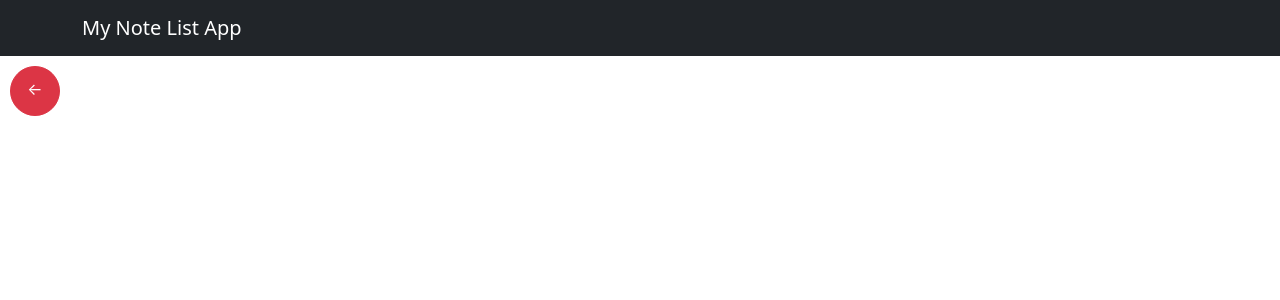
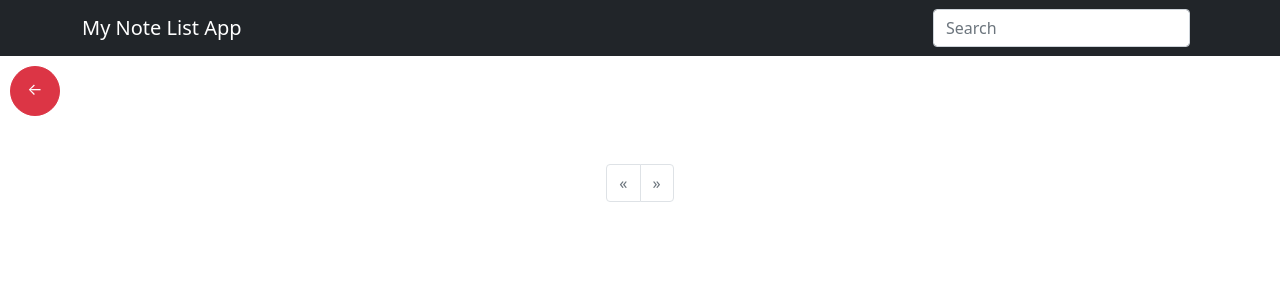
Before and after one commit to Cyreus/Note-List-App, a Flask app: page /notes in a window 1280 px wide. Shown: the top 300 px of the page. Run offline with Flask 3, Linux system fonts and the light colour scheme; some libraries are stand-ins or nearby versions.

Commit message:
search-dynamic

```diff
--- a/app.py
+++ b/app.py
@@ -1,11 +1,11 @@
 import uuid
 from flask_migrate import Migrate
 from models import db, Elements, Circles
-from flask import Flask, render_template, request, redirect, url_for
+from flask import Flask, render_template, request, redirect, url_for, jsonify
+from flask_paginate import get_page_parameter
 import hmac
 import hashlib
 import base64
-from flask import current_app
 
 app = Flask(__name__)
 
@@ -31,30 +31,50 @@ def add_notes():
 
 @app.route('/add', methods=['POST'])
 def add_note():
-    val = uuid.uuid4()
-    message = str(val).encode('utf-8')
-    secret_key = current_app.secret_key.encode('utf-8')
-    signature = hmac.new(secret_key, message, hashlib.sha256).digest()
-    hashed = base64.urlsafe_b64encode(signature).decode('utf-8')
-    title = request.form['title']
-    detail = request.form.getlist('detail')
-    new_title = Elements(title=title, noteKey=hashed)
-    db.session.add(new_title)
-    db.session.commit()
-    for d in detail:
-        new_detail = Circles(detail=d, hashKey=hashed)
-        db.session.add(new_detail)
-    db.session.commit()
+    try:
+        val = uuid.uuid4()
+        message = str(val).encode('utf-8')
+        secret_key = app.secret_key.encode('utf-8')
+        signature = hmac.new(secret_key, message, hashlib.sha256).digest()
+        hashed = base64.urlsafe_b64encode(signature).decode('utf-8')
+        title = request.form['title']
+        detail = request.form.getlist('detail')
+        new_title = Elements(title=title, noteKey=hashed)
+        db.session.add(new_title)
+        db.session.commit()
+        for d in detail:
+            new_detail = Circles(detail=d, hashKey=hashed)
+            db.session.add(new_detail)
+        db.session.commit()
 
-    return render_template('add_notes.html')
+        return jsonify({"message": "Note added successfully!"}), 200
+    except Exception as e:
+        return jsonify({"error": str(e)}), 500
 
 
 @app.route('/notes', methods=['GET'])
 def get_notes():
-    notes_x = Elements.query.all()
-    notes_y = Circles.query.all()
+    search_query = request.args.get('search', '', type=str)
+    page = request.args.get(get_page_parameter(), type=int, default=1)
+    if search_query:
+        notes_x = Elements.query.filter(Elements.title.contains(search_query)).paginate(page=page, per_page=15,
+                                                                                        error_out=False)
+    else:
+        notes_x = Elements.query.paginate(page=page, per_page=15, error_out=False)
 
-    return render_template('notes.html', notes_x=notes_x, notes_y=notes_y)
+    return render_template('notes.html', notes_x=notes_x)
+
+
+@app.route('/search_notes', methods=['GET'])
+def search_notes():
+    query = request.args.get('q', '', type=str)
+    if query:
+        notes = Elements.query.filter(Elements.title.contains(query)).all()
+    else:
+        notes = Elements.query.all()
+
+    notes_list = [{'title': note.title, 'noteKey': note.noteKey} for note in notes]
+    return jsonify(notes=notes_list)
 
 
 @app.route('/delete_note/<key>', methods=['POST'])
--- a/templates/notes.html
+++ b/templates/notes.html
@@ -15,8 +15,6 @@
             list-style-type: none;
             height: 150px;
             border-radius: 30px;
-
-
         }
         #return-button {
             position: relative;
@@ -32,7 +30,7 @@
             text-decoration: none;
             color: inherit;
         }
-        a:hover{
+        a:hover {
             color: mediumaquamarine;
         }
     </style>
@@ -40,34 +38,87 @@
 <body>
     <nav class="navbar navbar-expand-xxl navbar-dark bg-dark">
         <div class="container-xl">
-            <a class="navbar-brand" href="#"> My Note List App</a>
+            <a class="navbar-brand" href="#">My Note List App</a>
+            <form class="d-flex" onsubmit="return false;">
+                <input class="form-control me-2" type="search" placeholder="Search" aria-label="Search" id="searchInput">
+            </form>
         </div>
     </nav>
 
-      <a href="{{ url_for('index') }}">
+    <a href="{{ url_for('index') }}">
         <button type="button" id="return-button" class="btn btn-danger">&#8592;</button>
-      </a>
+    </a>
 
-    <div class="container-xl mt-4">
+    <div class="container-xl mt-4" id="notesContainer">
         <div class="row row-cols-1 row-cols-md-5 g-4">
-            {% for n in notes_x %}
+            {% for note in notes_x.items %}
             <div class="col">
-              <a href="{{ url_for('note_details', key=n.noteKey) }}">
+                <a href="{{ url_for('note_details', key=note.noteKey) }}">
                     <div class="box">
-
-                             {{ n.title }}
-
+                        <strong>{{ note.title }}</strong>
                     </div>
-              </a>
+                </a>
             </div>
             {% endfor %}
         </div>
     </div>
+    <br><br>
 
-
+    <nav aria-label="Page navigation">
+        <ul class="pagination justify-content-center">
+            {% if notes_x.has_prev %}
+            <li class="page-item">
+                <a class="page-link" href="{{ url_for('get_notes', page=notes_x.prev_num, search=request.args.get('search', '')) }}" aria-label="Previous">
+                    <span aria-hidden="true">&laquo;</span>
+                </a>
+            </li>
+            {% else %}
+            <li class="page-item disabled">
+                <span class="page-link">&laquo;</span>
+            </li>
+            {% endif %}
+            {% for page_num in notes_x.iter_pages() %}
+            {% if page_num %}
+            <li class="page-item {% if page_num == notes_x.page %}active{% endif %}">
+                <a class="page-link" href="{{ url_for('get_notes', page=page_num, search=request.args.get('search', '')) }}">{{ page_num }}</a>
+            </li>
+            {% else %}
+            <li class="page-item disabled">
+                <span class="page-link">...</span>
+            </li>
+            {% endif %}
+            {% endfor %}
+            {% if notes_x.has_next %}
+            <li class="page-item">
+                <a class="page-link" href="{{ url_for('get_notes', page=notes_x.next_num, search=request.args.get('search', '')) }}" aria-label="Next">
+                    <span aria-hidden="true">&raquo;</span>
+                </a>
+            </li>
+            {% else %}
+            <li class="page-item disabled">
+                <span class="page-link">&raquo;</span>
+            </li>
+            {% endif %}
+        </ul>
+    </nav>
 
     <script src="https://cdn.jsdelivr.net/npm/bootstrap@5.0.2/dist/js/bootstrap.bundle.min.js" integrity="sha384-MrcW6ZMFYlzcLA8Nl+NtUVF0sA7MsXsP1UyJoMp4YLEuNSfAP+JcXn/tWtIaxVXM" crossorigin="anonymous"></script>
-    <script src="https://cdn.jsdelivr.net/npm/@popperjs/core@2.9.2/dist/umd/popper.min.js" integrity="sha384-IQsoLXl5PILFhosVNubq5LC7Qb9DXgDA9i+tQ8Zj3iwWAwPtgFTxbJ8NT4GN1R8p" crossorigin="anonymous"></script>
-    <script src="https://cdn.jsdelivr.net/npm/bootstrap@5.0.2/dist/js/bootstrap.min.js" integrity="sha384-cVKIPhGWiC2Al4u+LWgxfKTRIcfu0JTxR+EQDz/bgldoEyl4H0zUF0QKbrJ0EcQF" crossorigin="anonymous"></script>
+    <script>
+        document.getElementById('searchInput').addEventListener('input', function() {
+            const query = this.value;
+            const url = new URL(window.location.href);
+            url.searchParams.set('search', query);
+            fetch(url)
+                .then(response => response.text())
+                .then(html => {
+                    const parser = new DOMParser();
+                    const doc = parser.parseFromString(html, 'text/html');
+                    const newNotesContainer = doc.getElementById('notesContainer');
+                    const newPagination = doc.querySelector('.pagination');
+                    document.getElementById('notesContainer').innerHTML = newNotesContainer.innerHTML;
+                    document.querySelector('.pagination').innerHTML = newPagination.innerHTML;
+                });
+        });
+    </script>
 </body>
 </html>
```
Also changed, not shown: templates/add_notes.html (+44 -1 lines).
